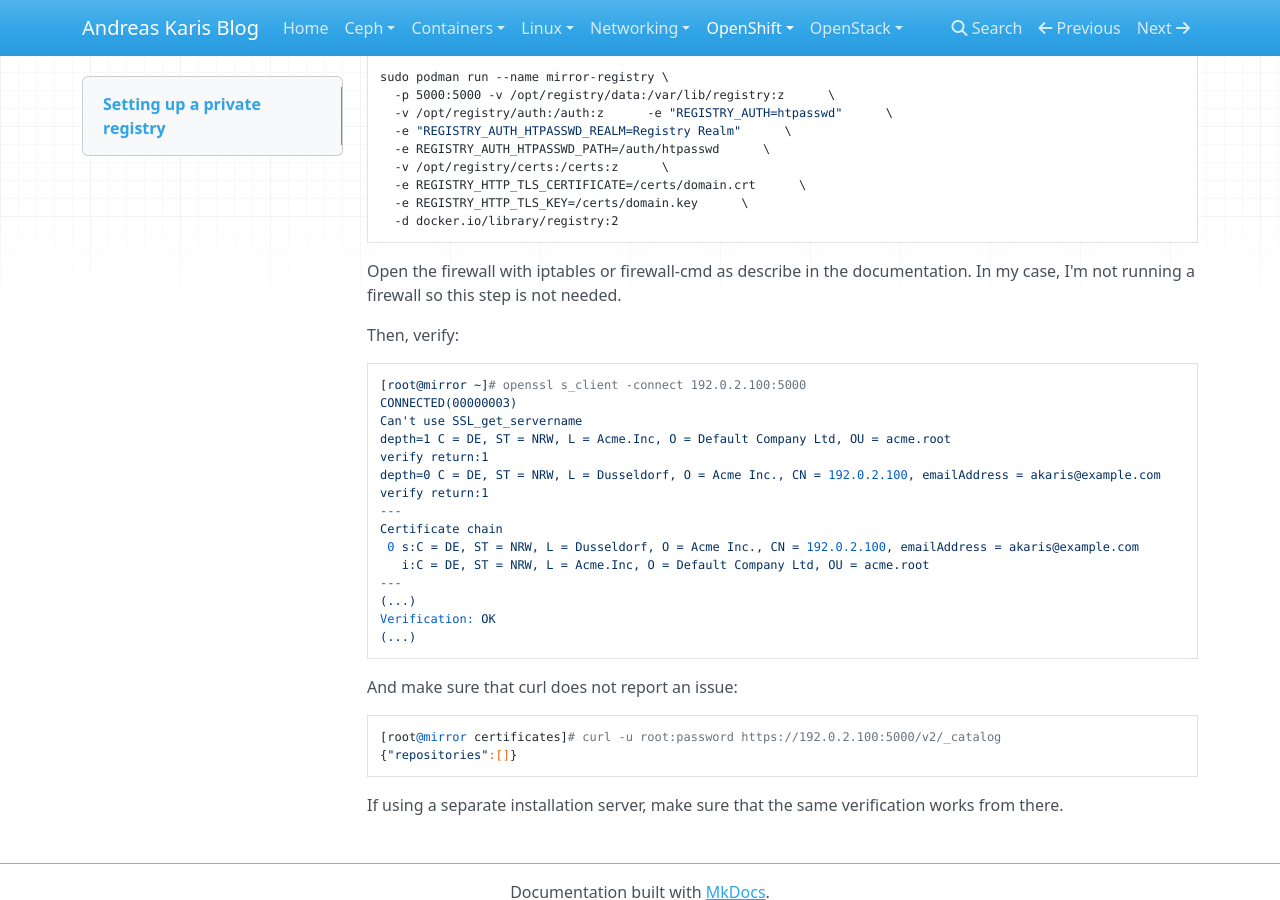
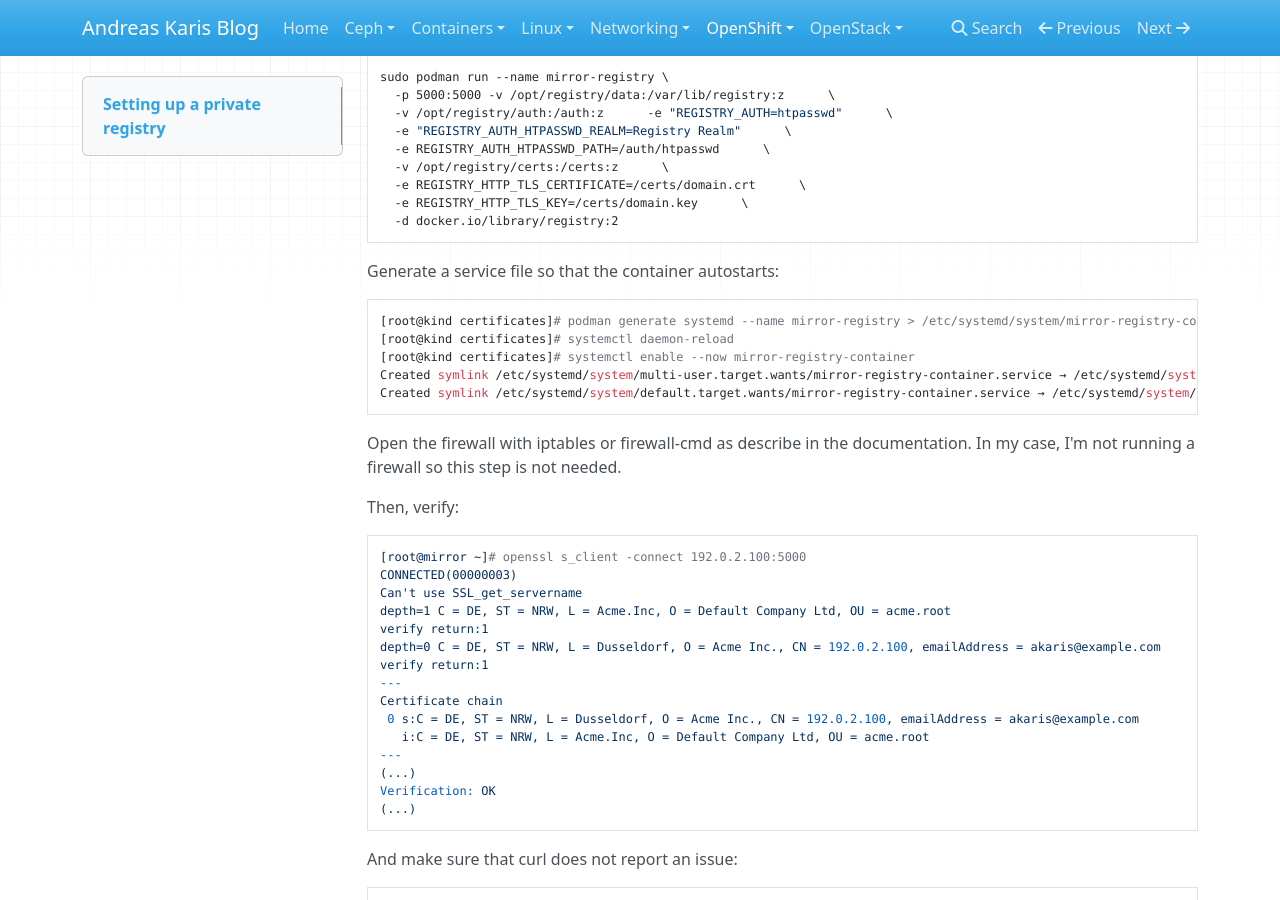
Before and after one commit to andreaskaris/blog, an MkDocs documentation site: the page built from docs/openshift/private-registry.md, in a window 1280 px wide and 900 px high, scrolled down 2293 px. Built offline with MkDocs 1.6.1, drawn with Linux system fonts in a browser that asks for light colours; nearby versions of some CDN libraries.

Commit message:
new commit

```diff
--- a/docs/openshift/private-registry.md
+++ b/docs/openshift/private-registry.md
@@ -123,6 +123,15 @@ sudo podman run --name mirror-registry \
   -d docker.io/library/registry:2
 ~~~
 
+Generate a service file so that the container autostarts:
+~~~
+[root@kind certificates]# podman generate systemd --name mirror-registry > /etc/systemd/system/mirror-registry-container.service
+[root@kind certificates]# systemctl daemon-reload
+[root@kind certificates]# systemctl enable --now mirror-registry-container
+Created symlink /etc/systemd/system/multi-user.target.wants/mirror-registry-container.service → /etc/systemd/system/mirror-registry-container.service.
+Created symlink /etc/systemd/system/default.target.wants/mirror-registry-container.service → /etc/systemd/system/mirror-registry-container.service.
+~~~
+
 Open the firewall with iptables or firewall-cmd as describe in the documentation. In my case, I'm not running a firewall so this step is not needed.
 
 Then, verify:
```
